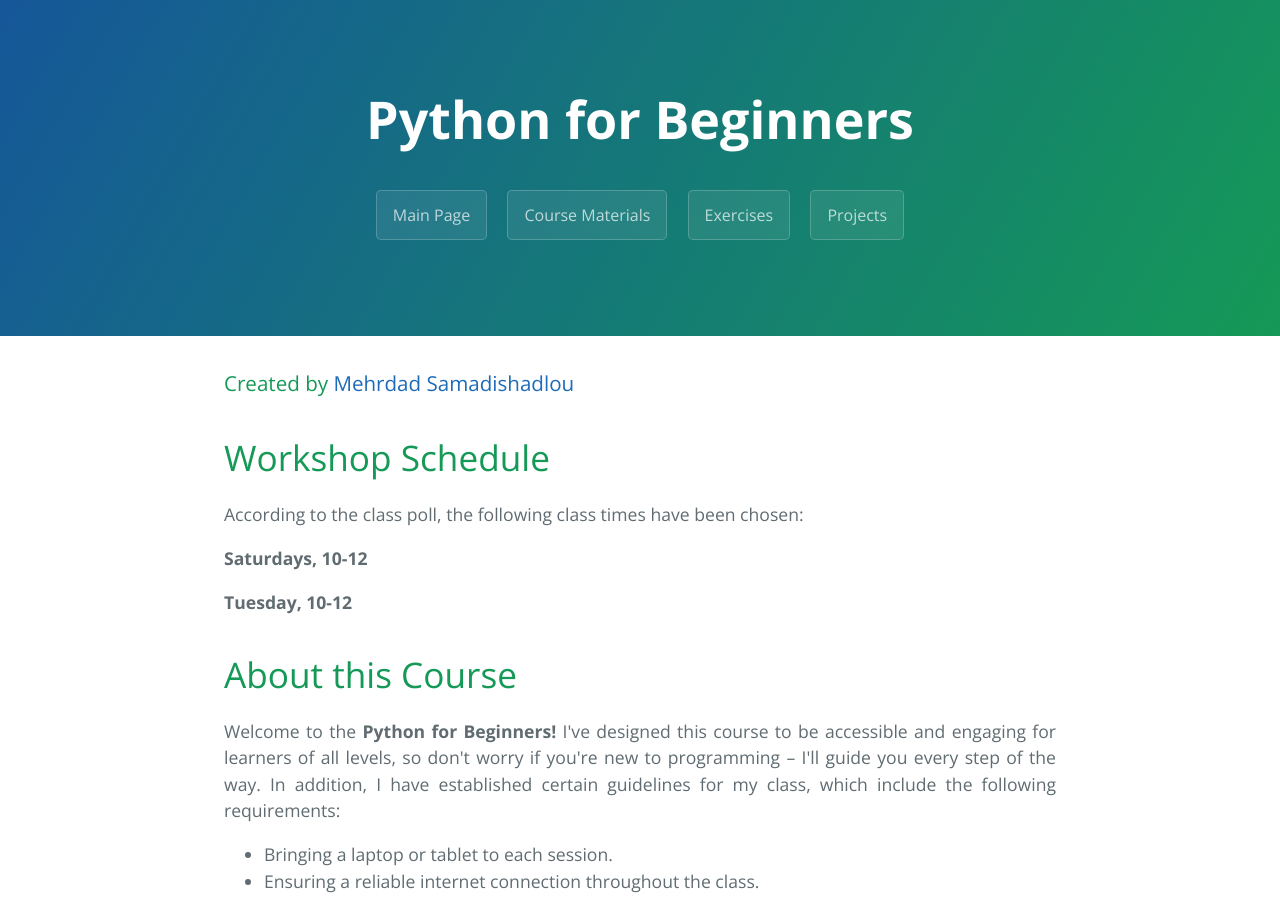
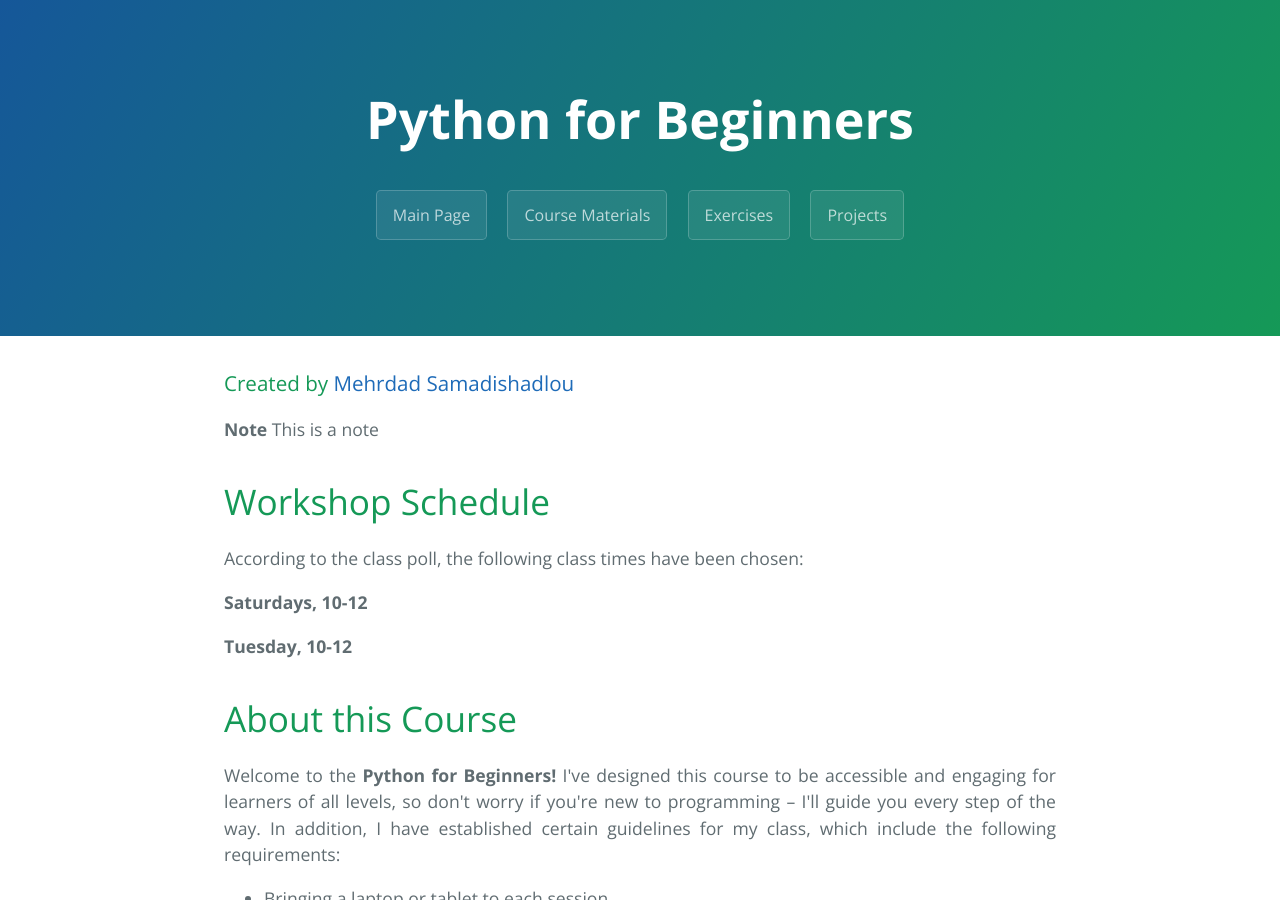
Before and after one commit to MehrdadSamadishadlou/Python_for_Beginners, a Jekyll site: the page built from index.md, in a window 1280 px wide and 900 px high. Built offline with Jekyll 4.4.1, drawn with Linux system fonts in a browser that asks for light colours.

Commit message:
Update index.md

```diff
--- a/index.md
+++ b/index.md
@@ -6,6 +6,9 @@ filename: index
 
 ### Created by <a href="https://github.com/MehrdadSamadishadlou">Mehrdad Samadishadlou</a>
 
+
+**Note**
+This is a note
 
 # Workshop Schedule
 
```
